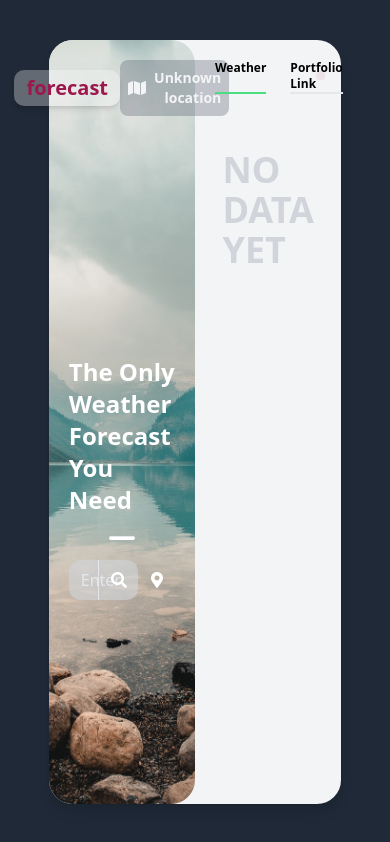
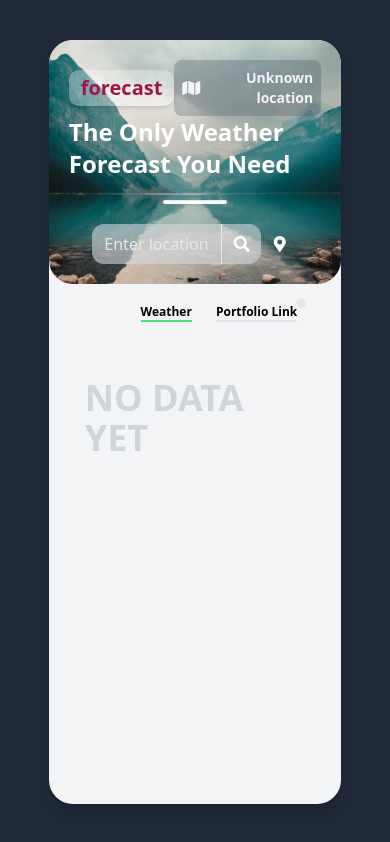
Before and after one commit to NLaw5/react-weatherapp, a React (Create React App) app: page / in a window 390 px wide. Built offline with nearby package versions, Linux system fonts and the light colour scheme.

Commit message:
Added Responsive Design v1

```diff
--- a/src/App.js
+++ b/src/App.js
@@ -92,7 +92,7 @@ function App() {
 
   return (
     <div className="bg-gray-800 flex items-center justify-center w-screen h-screen py-10" style={{height: divStyle}}>
-      <div className="flex w-3/4 min-h-full rounded-3xl shadow-lg m-auto bg-gray-100">
+      <div className="flex w-3/4 min-h-full rounded-3xl shadow-lg m-auto bg-gray-100 mobile-flex">
         {/* form card section */}
         <div className="form-container">
           <div className="flex items-center justify-center">
@@ -132,7 +132,7 @@ function App() {
         </div>
 
         {/* info card section */}
-        <div className="w-2/4 p-5">
+        <div className="w-2/4 p-5 mobile_details_width">
           <Header />
           <div className="flex flex-col my-10">
             {weatherData.length === 0 ?
--- a/src/components/DetailCard.js
+++ b/src/components/DetailCard.js
@@ -19,11 +19,11 @@ function DetailCard({weather_icon, data}) {
                 <p className="tracking-wider">{moment().format('dddd MMM Do YYYY')}</p>
             </div>
             <div className="my-2 border-l-2 border-gray-100 p-2">
-                <p className="text-gray-400 text-lg">RealFeel: {Math.round(main.feel_like)}&deg;C</p>
-                <p className="text-gray-400 text-lg">Humidity: {main.humidity}%</p>
-                <p className="text-gray-400 text-lg">Cloud Cover: {clouds.all}%</p>
-                <p className="text-gray-400 text-lg">Min Temp: {Math.round(main.temp_min)}&deg;C</p>
-                <p className="text-gray-400 text-lg">Max Temp: {Math.round(main.temp_max)}&deg;C</p>
+                <p className="text-gray-400 text-lg mobile_DetailText">RealFeel: {Math.round(main.feel_like)}&deg;C</p>
+                <p className="text-gray-400 text-lg mobile_DetailText">Humidity: {main.humidity}%</p>
+                <p className="text-gray-400 text-lg mobile_DetailText">Cloud Cover: {clouds.all}%</p>
+                <p className="text-gray-400 text-lg mobile_DetailText">Min Temp: {Math.round(main.temp_min)}&deg;C</p>
+                <p className="text-gray-400 text-lg mobile_DetailText">Max Temp: {Math.round(main.temp_max)}&deg;C</p>
             </div>
         </div>
 
--- a/src/index.css
+++ b/src/index.css
@@ -24,3 +24,21 @@ h1 {
   margin-top: -3px;
   @apply animate-ping bg-pink-800
 }
+
+@media only screen and (max-width: 800px) {
+  .mobile-flex {
+    @apply flex-col
+  }
+
+  .form-container {
+    width: 100%
+  }
+
+  .mobile_details_width{
+    width: 100%
+  }
+
+  .mobile_DetailText {
+    @apply text-sm
+  }
+}
```
Also changed, not shown: 1 other file (tests, documents, lock files or other folders).
